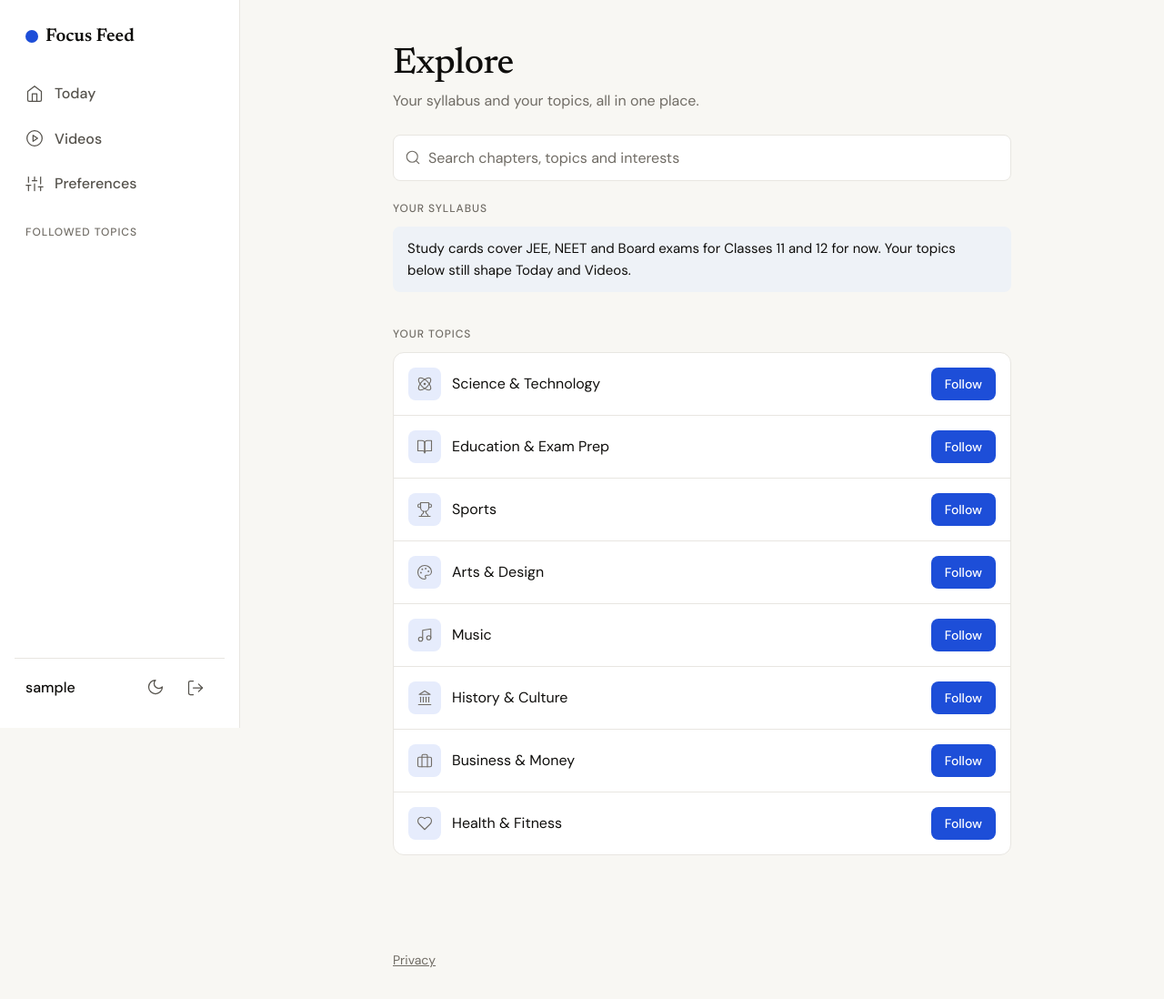
After one commit to rishvannaren-dot/Collab-1, a Flask app: page /explore in a window 1280 px wide. The commit adds this page. Shown: the whole page at 91% size. Run offline with Flask 3, Linux system fonts and the light colour scheme; the visitor is signed in with stand-in values (Sample User, id 1); tables that the repository leaves empty hold one stand-in row (values such as "Sample post"); some libraries are stand-ins or nearby versions.

Commit message:
Explore: your whole syllabus and your topics on one searchable page
- New /explore page: the student's grade and goal subjects as
  collapsible groups, each chapter with its topic count, "x of N
  studied", a "This week" badge or a "Study this week" button; then the
  8 interests (followed first) with Follow / Unfollow. One search box
  filters chapters by name or topic, and interests by name, with a "No
  matches" line.
- POST /topics/<key>/follow and /unfollow (unknown keys 404; the last
  interest can't be unfollowed). Following never touches grade or goal,
  so the plan isn't reset.
- Topic pages get the same Follow / Unfollow button; Today's study cards
  get a "Change chapter" link to that subject on Explore.
- Grade 6-10 and General students see an honest note that study cards
  cover Classes 11 and 12 for now.

Co-Authored-By: Claude Opus 5.5 <noreply@anthropic.com>
Claude-Session: https://claude.ai/code/session_01Bm5Ngz9NuMpVCrDsoPCupe

```diff
--- a/focusfeed/__init__.py
+++ b/focusfeed/__init__.py
@@ -6,7 +6,7 @@ from flask import Flask, flash, g, redirect, render_template, request, url_for
 from flask_wtf.csrf import CSRFError, CSRFProtect
 
 from . import cli, db
-from .routes import account, auth, main, onboarding, study, topics, videos
+from .routes import account, auth, browse, main, onboarding, study, topics, videos
 from .routes.helpers import format_date, safe_next
 from .services import cards, preferences
 
@@ -65,6 +65,7 @@ def create_app(test_config=None):
 
     app.register_blueprint(account.bp)
     app.register_blueprint(auth.bp)
+    app.register_blueprint(browse.bp)
     app.register_blueprint(main.bp)
     app.register_blueprint(onboarding.bp)
     app.register_blueprint(study.bp)
--- /dev/null
+++ b/focusfeed/routes/browse.py
@@ -0,0 +1,71 @@
+from flask import Blueprint, abort, flash, g, redirect, render_template, request, url_for
+
+from ..db import get_db
+from ..services import cards, plan, preferences, progress
+from . import helpers
+from .auth import login_required
+
+bp = Blueprint("browse", __name__)
+
+
+@bp.route("/explore")
+@login_required
+def index():
+    """A table of contents of the student's own choices: their syllabus and the 8 interests."""
+    db = get_db()
+    prefs = preferences.get_preferences(db, g.user["id"])
+    if prefs is None:
+        return redirect(url_for("onboarding.onboarding"))
+    syllabus = cards.load_syllabus()
+    subjects = cards.syllabus_for(prefs, syllabus)
+    this_week = {
+        card["subject_key"]: card["slug"]
+        for card in plan.todays_cards(db, g.user["id"], prefs, syllabus, helpers.today())
+    }
+    studied = progress.progress_for(db, g.user["id"])
+    for subject in subjects:
+        for chapter in subject["chapters"]:
+            keys = [progress.topic_key(subject["key"], chapter["name"], t) for t in chapter["topics"]]
+            chapter["done"] = sum(1 for key in keys if key in studied)
+            chapter["this_week"] = this_week.get(subject["key"]) == chapter["slug"]
+
+    followed = [k for k in prefs["interests"] if k in preferences.INTERESTS]
+    others = [k for k in preferences.INTERESTS if k not in followed]
+    return render_template(
+        "explore.html",
+        prefs=prefs,
+        subjects=subjects,
+        goal_label=preferences.GOALS.get(prefs["goal"], ""),
+        interests=[(k, preferences.INTERESTS[k], True) for k in followed]
+        + [(k, preferences.INTERESTS[k], False) for k in others],
+    )
+
+
+def change_follow(key, action):
+    try:
+        error = action(get_db(), g.user["id"], key)
+    except KeyError:
+        abort(404)
+    return error
+
+
+@bp.route("/topics/<key>/follow", methods=("POST",))
+@login_required
+def follow(key):
+    error = change_follow(key, preferences.follow)
+    if error:
+        flash(error, "error")
+    else:
+        flash(f"Following {preferences.INTERESTS[key]}. It shows on Today from now on.", "success")
+    return redirect(helpers.safe_next(request.form.get("next"), url_for("topics.interest", key=key)))
+
+
+@bp.route("/topics/<key>/unfollow", methods=("POST",))
+@login_required
+def unfollow(key):
+    error = change_follow(key, preferences.unfollow)
+    if error:
+        flash(error, "error")
+    else:
+        flash(f"Stopped following {preferences.INTERESTS[key]}.", "success")
+    return redirect(helpers.safe_next(request.form.get("next"), url_for("topics.interest", key=key)))
--- a/focusfeed/services/cards.py
+++ b/focusfeed/services/cards.py
@@ -45,6 +45,32 @@ def grade_chapters(syllabus, subject_key, grade):
     if subject is None:
         return []
     return [c for c in subject["chapters"] if c["grade"] == grade]
+
+
+def syllabus_for(prefs, syllabus):
+    """The student's syllabus: each subject of their goal with its chapters for their grade."""
+    subjects = []
+    for key in SUBJECTS_BY_GOAL.get(prefs["goal"], []):
+        chapters = grade_chapters(syllabus, key, prefs["grade"])
+        if not chapters:
+            continue
+        subjects.append(
+            {
+                "key": key,
+                "label": syllabus["subjects"][key]["label"],
+                "chapters": [
+                    {
+                        "name": c["name"],
+                        "slug": slugify(c["name"]),
+                        "grade": c["grade"],
+                        "topics": c["topics"],
+                        "index": i,
+                    }
+                    for i, c in enumerate(chapters)
+                ],
+            }
+        )
+    return subjects
 
 
 def plan_position(chapter_index, start_on, today, n_chapters):
--- a/focusfeed/static/app.js
+++ b/focusfeed/static/app.js
@@ -49,9 +49,14 @@
   if (search) {
     search.addEventListener("input", function () {
       var query = search.value.trim().toLowerCase();
-      document.querySelectorAll("[data-topic]").forEach(function (row) {
+      var rows = document.querySelectorAll("[data-topic]");
+      var shown = 0;
+      rows.forEach(function (row) {
         row.hidden = query !== "" && row.getAttribute("data-topic").indexOf(query) === -1;
+        if (!row.hidden) shown += 1;
       });
+      var empty = document.querySelector("[data-search-empty]");
+      if (empty) empty.hidden = shown > 0;
     });
   }
 })();
--- a/focusfeed/static/style.css
+++ b/focusfeed/static/style.css
@@ -1181,6 +1181,99 @@ a.chip:hover {
   font-size: 14px;
 }
 
+/* Explore */
+
+.explore-search {
+  margin-bottom: 24px;
+}
+
+details.subject {
+  margin-bottom: 20px;
+}
+
+details.subject > summary {
+  display: flex;
+  align-items: baseline;
+  gap: 8px;
+  width: auto;
+  margin-bottom: 12px;
+  color: var(--text);
+  list-style: none;
+}
+
+details.subject > summary::-webkit-details-marker {
+  display: none;
+}
+
+details.subject > summary::before {
+  content: "\25B8";
+  color: var(--muted);
+  transition: transform 0.15s ease;
+}
+
+details.subject[open] > summary::before {
+  transform: rotate(90deg);
+}
+
+.subject-name {
+  font-family: var(--serif);
+  font-size: 22px;
+}
+
+.chapter-row {
+  flex-direction: row;
+  align-items: center;
+  justify-content: space-between;
+  gap: 12px;
+}
+
+.chapter-row-main {
+  min-width: 0;
+}
+
+.btn-small {
+  min-height: 36px;
+  padding: 6px 14px;
+  font-size: 14px;
+}
+
+.interest-link {
+  display: flex;
+  flex: 1;
+  align-items: center;
+  gap: 12px;
+  min-height: 44px;
+  text-decoration: none;
+}
+
+.interest-link:hover span:last-child {
+  text-decoration: underline;
+}
+
+.page-head-action {
+  margin-left: auto;
+}
+
+.card-foot {
+  display: flex;
+  align-items: center;
+  gap: 12px;
+  margin-top: auto;
+  padding-top: 12px;
+  border-top: 1px solid var(--border);
+}
+
+.card-foot .row-link {
+  flex: 1;
+  margin-top: 0;
+  padding-top: 0;
+  border-top: 0;
+}
+
+.change-chapter {
+  white-space: nowrap;
+}
+
 /* Study record */
 
 .mark-q {
--- a/focusfeed/templates/_forms.html
+++ b/focusfeed/templates/_forms.html
@@ -16,3 +16,16 @@
 <input name="username" id="username" autocomplete="username" autocapitalize="none" autocorrect="off" spellcheck="false" maxlength="30"{% if hint %} aria-describedby="username-hint"{% endif %} required>
 {% if hint %}<p class="hint" id="username-hint">{{ hint }}</p>{% endif %}
 {%- endmacro %}
+
+{#- Follow / Unfollow button for one interest. -#}
+{% macro follow_form(key, label, following, next) -%}
+<form method="post" action="{{ url_for('browse.unfollow' if following else 'browse.follow', key=key) }}" class="inline-form">
+  <input type="hidden" name="csrf_token" value="{{ csrf_token() }}">
+  <input type="hidden" name="next" value="{{ next }}">
+  {% if following %}
+    <button type="submit" class="btn btn-ghost btn-small" aria-label="Unfollow {{ label }}">Unfollow</button>
+  {% else %}
+    <button type="submit" class="btn btn-primary btn-small" aria-label="Follow {{ label }}">Follow</button>
+  {% endif %}
+</form>
+{%- endmacro %}
--- /dev/null
+++ b/focusfeed/templates/explore.html
@@ -0,0 +1,63 @@
+{% extends "base.html" %}
+{% from "_forms.html" import follow_form %}
+{% block title %}Explore{% endblock %}
+{% block content %}
+  <header class="greeting">
+    <h1>Explore</h1>
+    <p class="muted">Your syllabus and your topics, all in one place.</p>
+  </header>
+
+  <div class="search explore-search">
+    {{ icons.icon('search', 18) }}
+    <input type="search" placeholder="Search chapters, topics and interests" aria-label="Search chapters, topics and interests" data-topic-search>
+  </div>
+  <p class="muted" data-search-empty hidden>No matches.</p>
+
+  <section class="vsection" aria-labelledby="syllabus-heading">
+    <h2 class="overline" id="syllabus-heading">Your syllabus</h2>
+    {% if subjects %}
+      {% for subject in subjects %}
+        <details class="subject" id="{{ subject.key }}" open>
+          <summary><span class="subject-name">{{ subject.label }}</span> <span class="muted small">{{ subject.chapters | length }} chapters</span></summary>
+          <div class="topic-list">
+            {% for chapter in subject.chapters %}
+              <article class="card chapter-row" data-topic="{{ (chapter.name ~ ' ' ~ chapter.topics | join(' ')) | lower }}">
+                <div class="chapter-row-main">
+                  <h3><a class="title-link" href="{{ url_for('topics.chapter', subject_key=subject.key, slug=chapter.slug) }}">{{ chapter.name }}</a></h3>
+                  <p class="muted small">{{ chapter.topics | length }} topics · {{ chapter.done }} of {{ chapter.topics | length }} studied</p>
+                </div>
+                {% if chapter.this_week %}
+                  <span class="badge">This week</span>
+                {% else %}
+                  <form method="post" action="{{ url_for('study.start', subject_key=subject.key, slug=chapter.slug) }}" class="inline-form">
+                    <input type="hidden" name="csrf_token" value="{{ csrf_token() }}">
+                    <button type="submit" class="btn btn-ghost btn-small" aria-label="Study {{ chapter.name }} this week">Study this week</button>
+                  </form>
+                {% endif %}
+              </article>
+            {% endfor %}
+          </div>
+        </details>
+      {% endfor %}
+    {% else %}
+      <p class="notice">Study cards cover JEE, NEET and Board exams for Classes 11 and 12 for now. Your topics below still shape Today and Videos.</p>
+    {% endif %}
+  </section>
+
+  <section class="vsection" aria-labelledby="topics-heading">
+    <h2 class="overline" id="topics-heading">Your topics</h2>
+    <ul class="settings interest-list">
+      {% for key, label, following in interests %}
+        <li data-topic="{{ label | lower }}">
+          <div class="setting setting-static">
+            <a class="interest-link" href="{{ url_for('topics.interest', key=key) }}">
+              <span class="topic-icon">{{ icons.topic_icon(key, 18) }}</span>
+              <span>{{ label }}{% if following %}<span class="sr-only"> (following)</span>{% endif %}</span>
+            </a>
+            {{ follow_form(key, label, following, url_for('browse.index') ~ '#topics-heading') }}
+          </div>
+        </li>
+      {% endfor %}
+    </ul>
+  </section>
+{% endblock %}
--- a/focusfeed/templates/index.html
+++ b/focusfeed/templates/index.html
@@ -88,7 +88,10 @@
               <p class="summary">You covered every topic this week. Rest.</p>
             {% endif %}
           {% endif %}
-          <a class="row-link" href="{{ url_for('videos.index') }}#{{ card.chapter | slug }}">Watch videos {{ icons.icon('chevron', 16) }}</a>
+          <div class="card-foot">
+            <a class="row-link" href="{{ url_for('videos.index') }}#{{ card.chapter | slug }}">Watch videos {{ icons.icon('chevron', 16) }}</a>
+            <a class="muted small change-chapter" href="{{ url_for('browse.index') }}#{{ card.subject_key }}">Change chapter</a>
+          </div>
         </article>
       {% endfor %}
     </div>
--- a/focusfeed/templates/topic.html
+++ b/focusfeed/templates/topic.html
@@ -1,5 +1,6 @@
 {% extends "base.html" %}
 {% from "_videos.html" import video_list %}
+{% from "_forms.html" import follow_form %}
 {% block title %}{{ label }}{% endblock %}
 {% block content %}
   <header class="greeting page-head">
@@ -9,9 +10,10 @@
       {% if following %}
         <p class="muted">You follow this. A new pick shows on Today each day.</p>
       {% else %}
-        <p class="muted">You don't follow this yet. <a class="link" href="{{ url_for('onboarding.onboarding') }}">Add it in Preferences</a>.</p>
+        <p class="muted">You don't follow this yet.</p>
       {% endif %}
     </div>
+    <div class="page-head-action">{{ follow_form(key, label, following, request.path) }}</div>
   </header>
 
   <div class="section-head">
```
Also changed, not shown: focusfeed/services/preferences.py (+28 -0 lines), tests/test_browse.py (added, +112 -0 lines), README.md.
